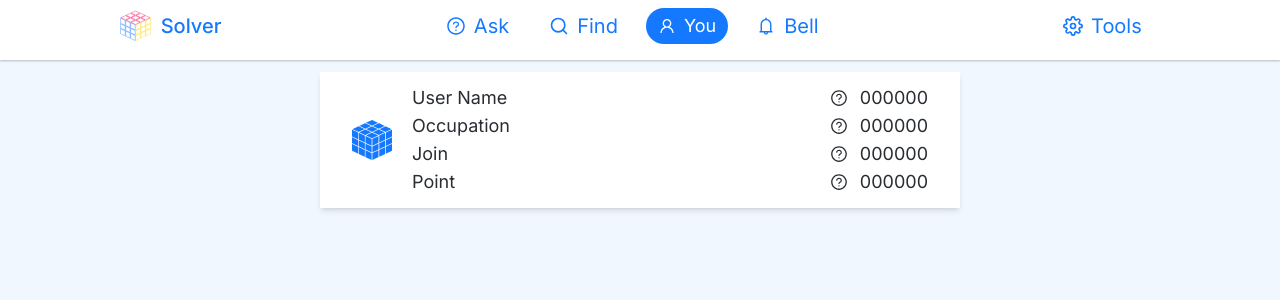
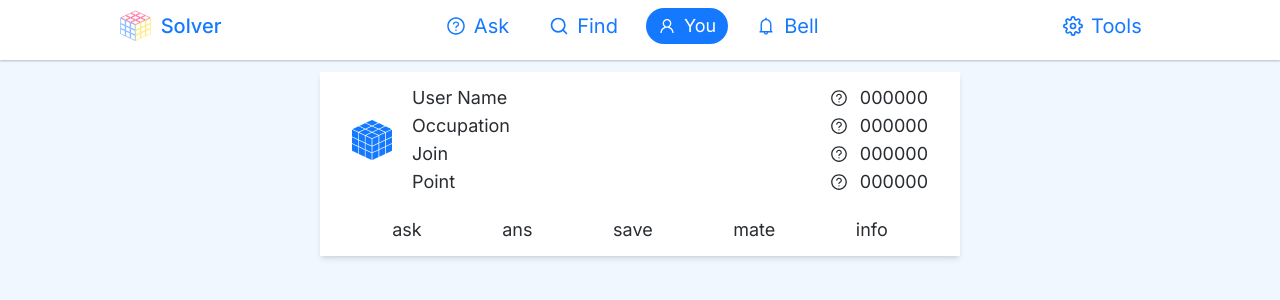
Before and after one commit to coddermoon/vlifer, a React (Create React App) app: page /users in a window 1280 px wide. Shown: the top 300 px of the page. Built offline with nearby package versions, Linux system fonts and the light colour scheme.

Commit message:
navbar done for user

```diff
--- a/src/components/Ranks.js
+++ b/src/components/Ranks.js
@@ -1,6 +1,7 @@
 import React from "react";
 import { AiOutlineQuestionCircle } from "react-icons/ai";
-import userPhoto from '../assets/images/users.png'
+import userPhoto from "../assets/images/users.png";
+import UserNav from "../pages/shared/Navbar/UserNav";
 
 const Ranks = () => {
   return (
@@ -8,27 +9,39 @@ const Ranks = () => {
       <div className="bg-white py-3 px-8  shadow-md">
         <div className="flex justify-between">
           <div className="usersInfo flex items-center gap-5">
-
             <div className="profilePic">
-                <img src={userPhoto} alt="profile pic" />
+              <img src={userPhoto} alt="profile pic" />
             </div>
             {/* pfolile info */}
             <div className="profileInfo">
-                <p className="text-textColor text-lg">User Name</p>
-                <p className="text-textColor text-lg">Occupation</p>
-                <p className="text-textColor text-lg">Join</p>
-                <p className="text-textColor text-lg">Point</p>
+              <p className="text-textColor text-lg">User Name</p>
+              <p className="text-textColor text-lg">Occupation</p>
+              <p className="text-textColor text-lg">Join</p>
+              <p className="text-textColor text-lg">Point</p>
             </div>
-
           </div>
           {/* points */}
           <div className="poients">
-          <p className="text-textColor text-lg flex items-center justify-center gap-3"><AiOutlineQuestionCircle/>  000000</p>
-          <p className="text-textColor text-lg flex items-center justify-center gap-3"><AiOutlineQuestionCircle/>  000000</p>
-          <p className="text-textColor text-lg flex items-center justify-center gap-3"><AiOutlineQuestionCircle/>  000000</p>
-          <p className="text-textColor text-lg flex items-center justify-center gap-3"><AiOutlineQuestionCircle/>  000000</p>
+            <p className="text-textColor text-lg flex items-center justify-center gap-3">
+              <AiOutlineQuestionCircle /> 000000
+            </p>
+            <p className="text-textColor text-lg flex items-center justify-center gap-3">
+              <AiOutlineQuestionCircle /> 000000
+            </p>
+            <p className="text-textColor text-lg flex items-center justify-center gap-3">
+              <AiOutlineQuestionCircle /> 000000
+            </p>
+            <p className="text-textColor text-lg flex items-center justify-center gap-3">
+              <AiOutlineQuestionCircle /> 000000
+            </p>
           </div>
+
         </div>
+<div className="userNav mt-5">
+    {/* NavLInks */}
+<UserNav/>
+</div>
+
       </div>
     </div>
   );
--- /dev/null
+++ b/src/pages/shared/Errors/CommingSoon.js
@@ -0,0 +1,11 @@
+import React from 'react';
+
+const CommingSoon = () => {
+    return (
+        <div>
+            <h2 className='text-4xl min-h-[500px] flex items-center justify-center'>Comming Soon</h2>
+        </div>
+    );
+};
+
+export default CommingSoon;
--- a/src/pages/shared/Navbar/UserNav.js
+++ b/src/pages/shared/Navbar/UserNav.js
@@ -1,9 +1,16 @@
 import React from 'react';
+import { NavLink } from 'react-router-dom';
+import { userActiveClassName, userNavItems } from '../../../utils/navitems';
 
 const UserNav = () => {
     return (
-        <div>
+        <div className='flex justify-around'>
 
+
+{
+    userNavItems.map((userNavItem,index)=> <NavLink key={index} to={userNavItem.path} className={({isActive})=> isActive ? userActiveClassName : 'text-lg text-textColor' }  >{userNavItem.name}</NavLink> )
+
+}
         </div>
     );
 };
--- a/src/utils/navitems.js
+++ b/src/utils/navitems.js
@@ -11,5 +11,21 @@ export const navItems = [
 ]
 
 
+// export css classs for main nevigations
+
 export const activeClassName=" bg-primaryColor  p-1  md:px-3 md:py-2 rounded-full flex gap-2 items-center px-3 py-2  text-lg  leading-5 text-white m-2"
 export const normalClassName="  p-1  md:px-3 md:py-2 rounded-full flex gap-2 items-center px-3 py-2   text-xl  leading-5 text-primaryColor hover:bg-bgColor m-2"
+
+
+// user nav Items
+
+export const userNavItems = [
+    {name:'ask',path:'/users/ask'},
+    {name:'ans',path:'/users/ans'},
+    {name:'save',path:'/users/save'},
+    {name:'mate',path:'/users/mate'},
+    {name:'info',path:'/users/info'},
+]
+
+
+export const userActiveClassName = 'text-lg text-primaryColor'
```
Also changed, not shown: src/routes/routes.js (+8 -1 lines).
